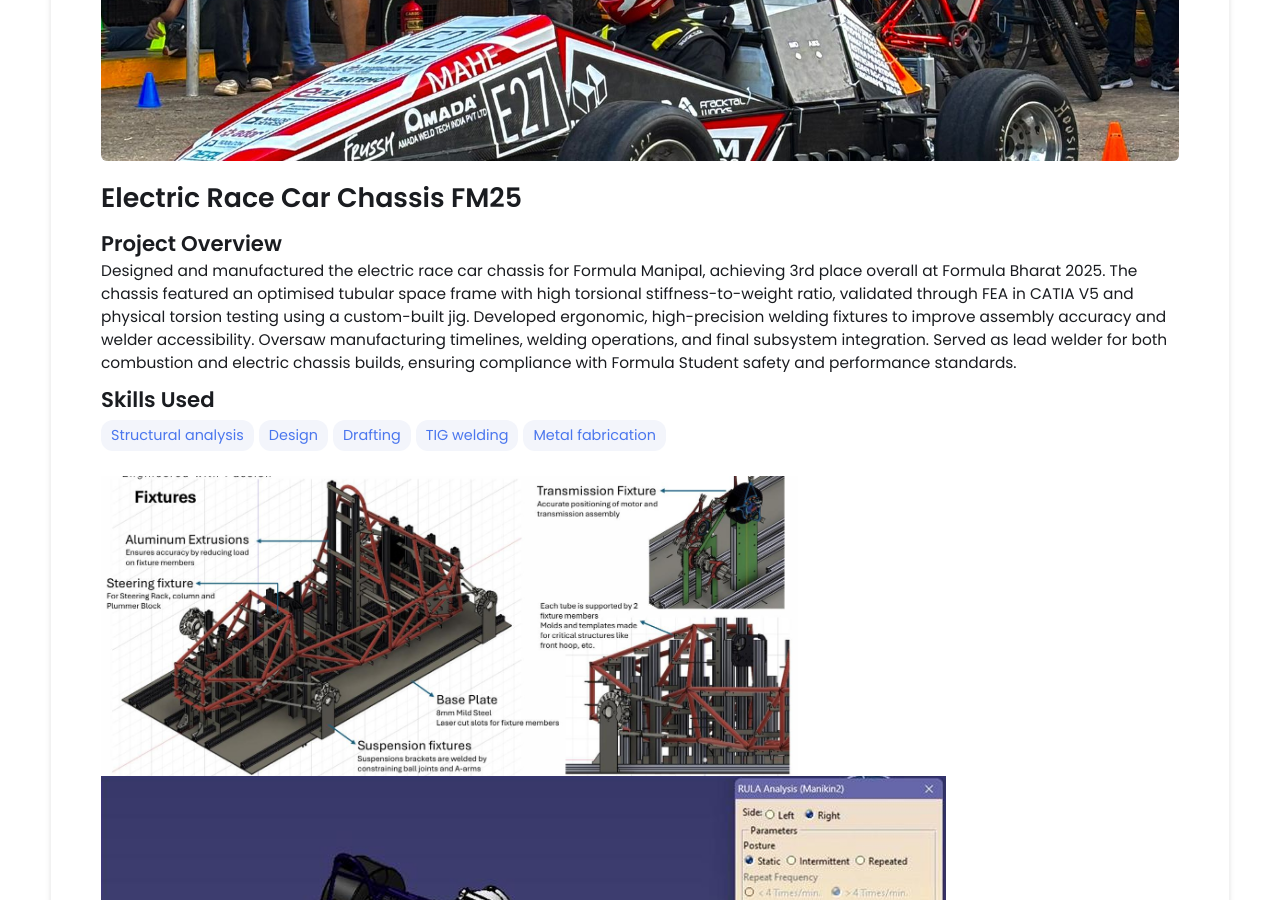
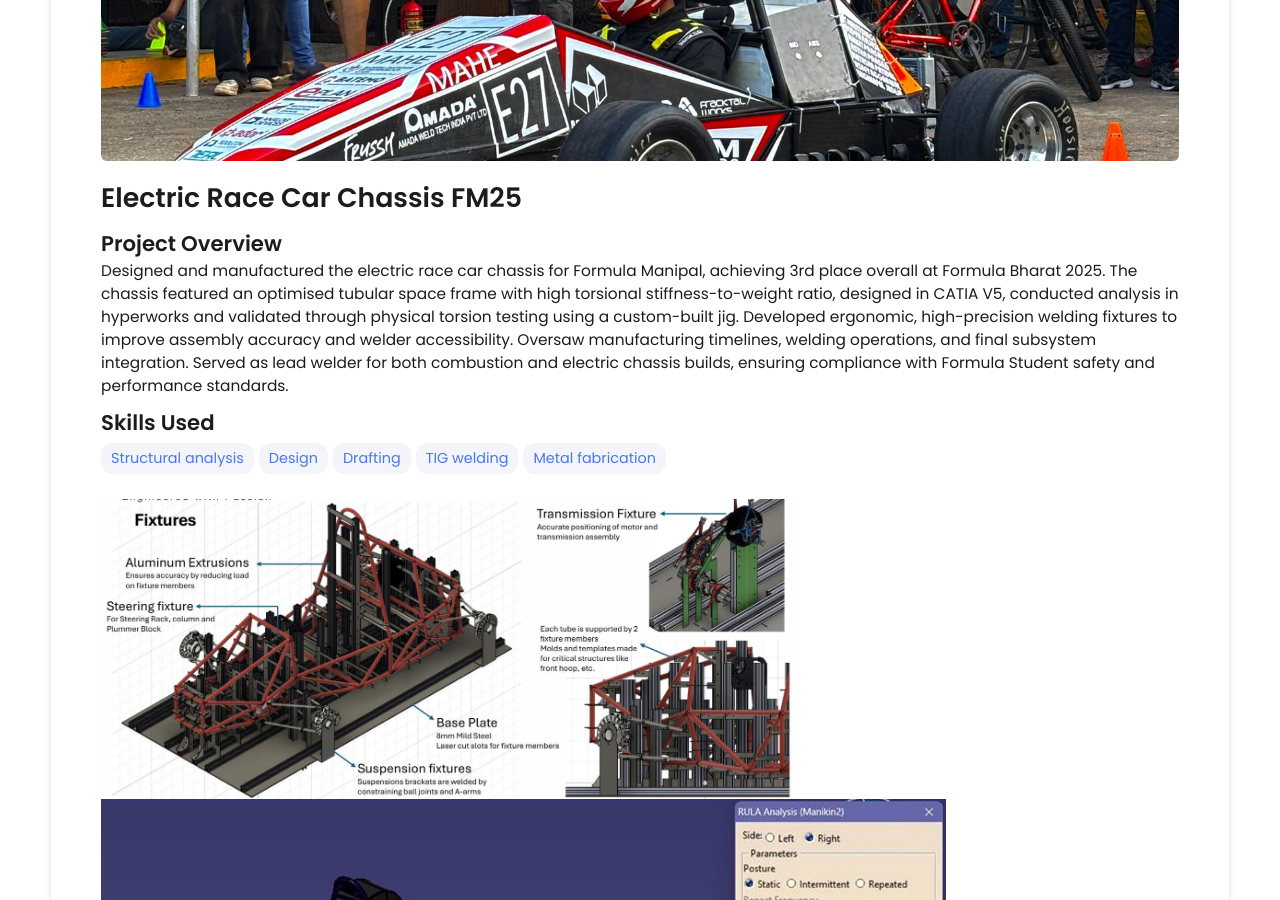
Before and after one commit to JoyChaudhary26/JoyChaudhary26.github.io, a Jekyll site: the page built from _projects/demo-project/index.md, in a window 1280 px wide and 900 px high, scrolled down 329 px. Built offline with Jekyll 4.4.1, drawn with Linux system fonts in a browser that asks for light colours.

Commit message:
Update index.md

```diff
--- a/_projects/demo-project/index.md
+++ b/_projects/demo-project/index.md
@@ -1,7 +1,7 @@
 ---
 layout: post
 title: Electric Race Car Chassis FM25
-description:  Designed and manufactured the electric race car chassis for Formula Manipal, achieving 3rd place overall at Formula Bharat 2025. The chassis featured an optimised tubular space frame with high torsional stiffness-to-weight ratio, validated through FEA in CATIA V5 and physical torsion testing using a custom-built jig. Developed ergonomic, high-precision welding fixtures to improve assembly accuracy and welder accessibility. Oversaw manufacturing timelines, welding operations, and final subsystem integration. Served as lead welder for both combustion and electric chassis builds, ensuring compliance with Formula Student safety and performance standards.
+description:  Designed and manufactured the electric race car chassis for Formula Manipal, achieving 3rd place overall at Formula Bharat 2025. The chassis featured an optimised tubular space frame with high torsional stiffness-to-weight ratio, designed in CATIA V5, conducted analysis in hyperworks and validated through physical torsion testing using a custom-built jig. Developed ergonomic, high-precision welding fixtures to improve assembly accuracy and welder accessibility. Oversaw manufacturing timelines, welding operations, and final subsystem integration. Served as lead welder for both combustion and electric chassis builds, ensuring compliance with Formula Student safety and performance standards.
 skills:
   - Structural analysis
   - Design
```
